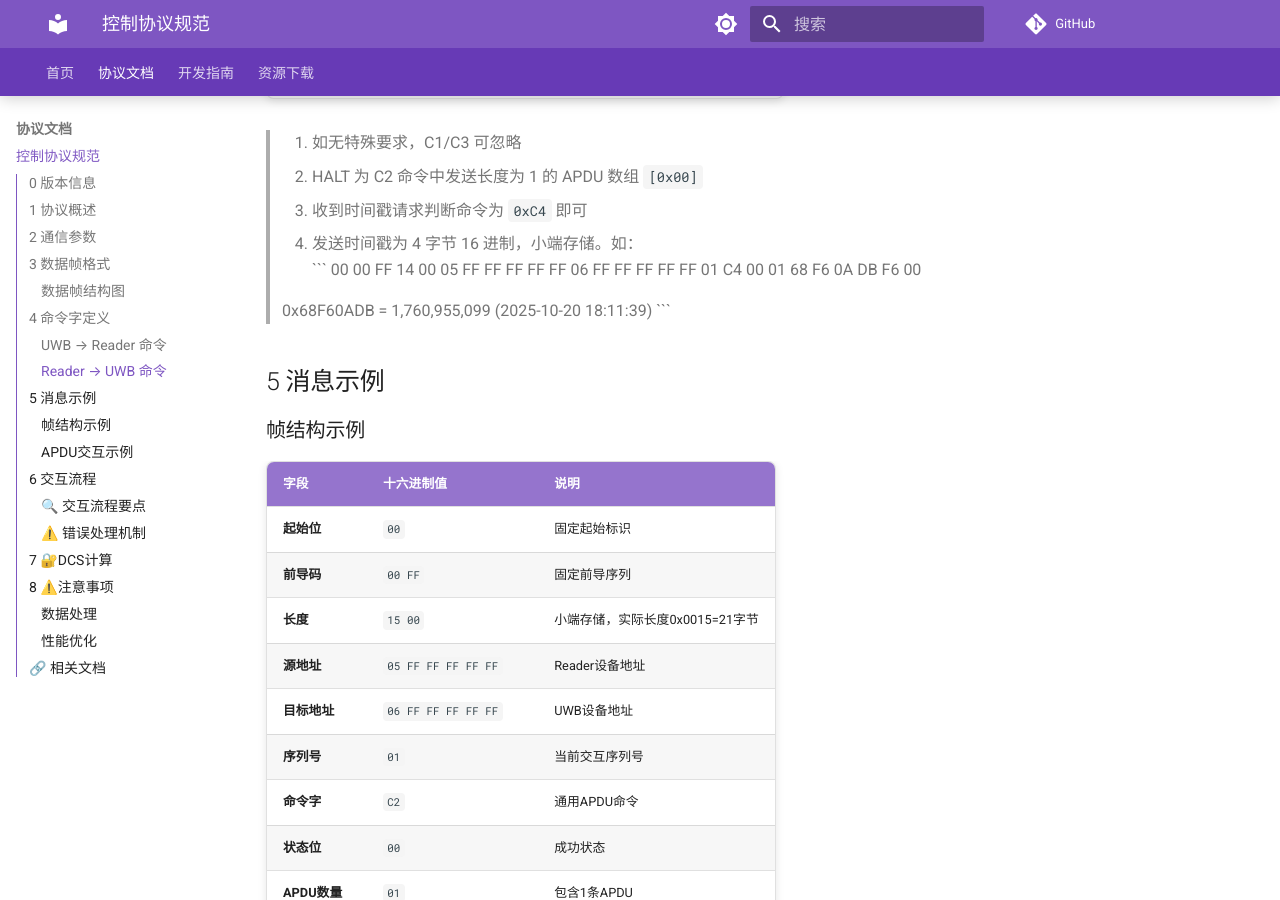
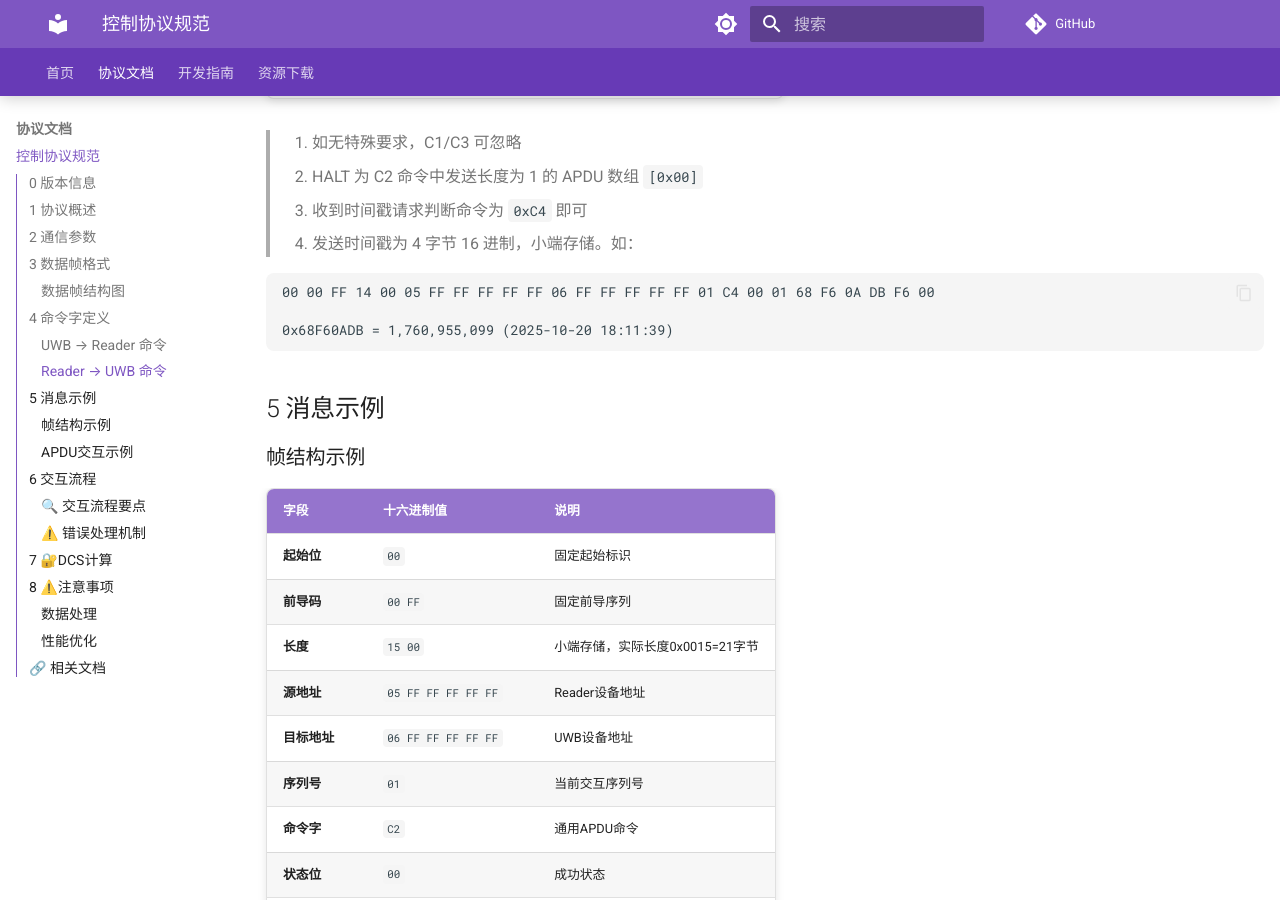
Before and after one commit to ximing766/Uwb_doc, an MkDocs documentation site: the page built from docs/protocol/control-protocol.md, in a window 1280 px wide and 900 px high, scrolled down 3115 px. Built offline with MkDocs 1.6.1 and Material for MkDocs 9.7.7, drawn with Linux system fonts in a browser that asks for light colours; comment, search, counter and statistics services are not loaded; the version menu is left out.

Commit message:
docs: 更新文档内容 - 2025-10-21 10:43:43

````diff
--- a/docs/protocol/control-protocol.md
+++ b/docs/protocol/control-protocol.md
@@ -97,11 +97,11 @@
 > 2. HALT 为 C2 命令中发送长度为 1 的 APDU 数组 `[0x00]`
 > 3. 收到时间戳请求判断命令为 `0xC4` 即可
 > 4. 发送时间戳为 4 字节 16 进制，小端存储。如：
-> ```
-> 00 00 FF 14 00 05 FF FF FF FF FF 06 FF FF FF FF FF 01 C4 00 01 68 F6 0A DB F6 00
->
-> 0x68F60ADB = 1,760,955,099 (2025-10-20 18:11:39)
-> ```
+```
+00 00 FF 14 00 05 FF FF FF FF FF 06 FF FF FF FF FF 01 C4 00 01 68 F6 0A DB F6 00
+
+0x68F60ADB = 1,760,955,099 (2025-10-20 18:11:39)
+```
 
 
 ## 5 消息示例
````
Also changed, not shown: site/protocol/control-protocol/index.html, site/search/search_index.json.
